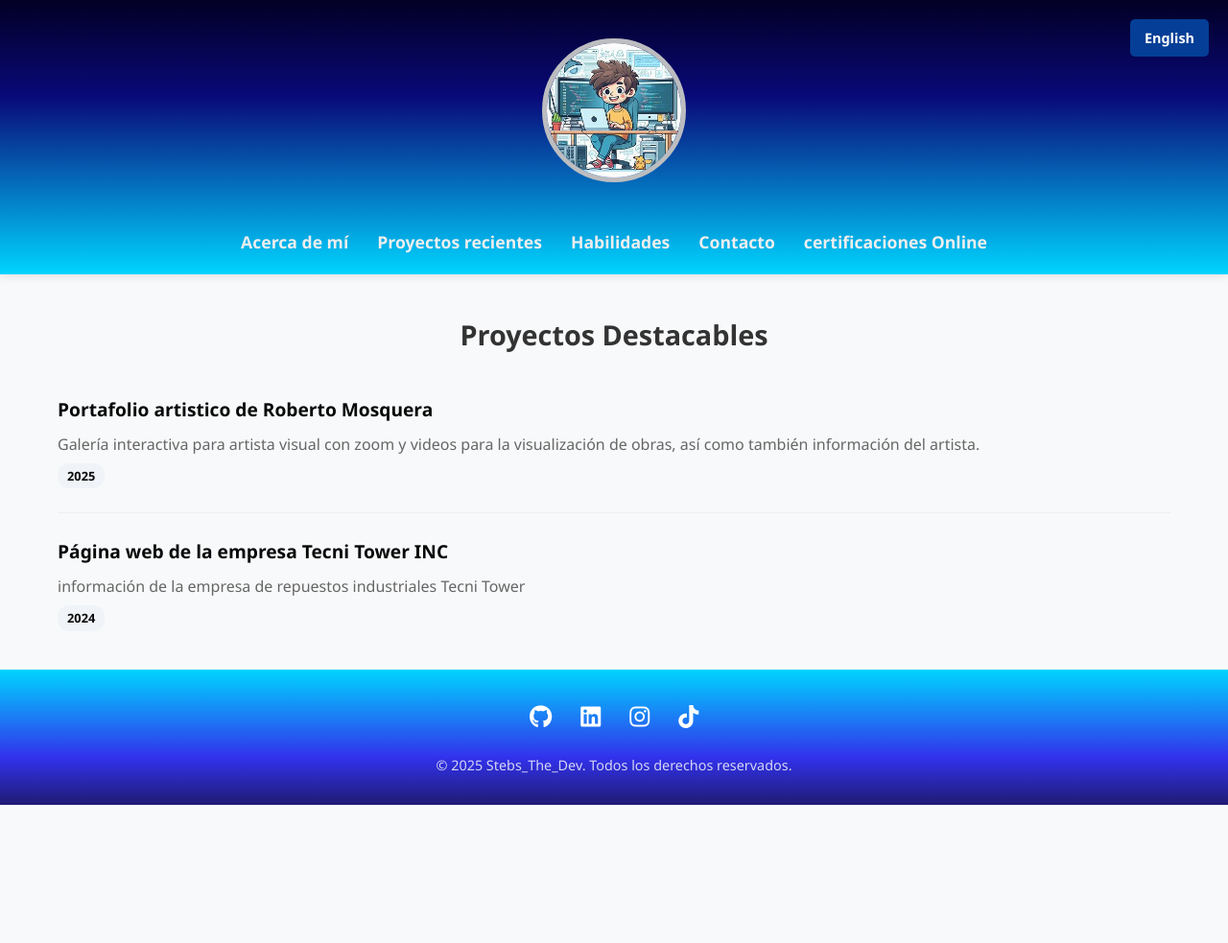
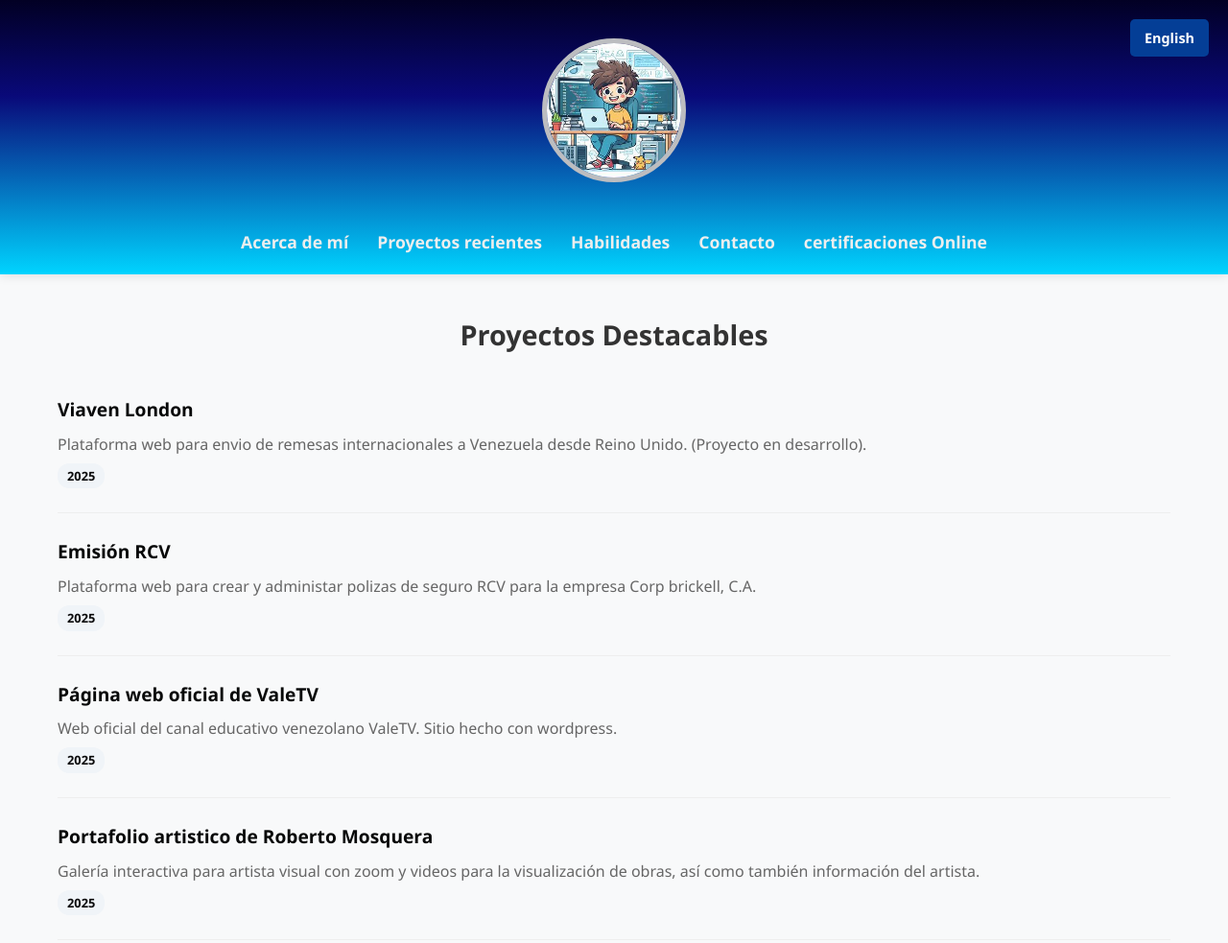
Before and after one commit to stebstheprogrammer/portfolio, a plain HTML site: page proyectos.html in a window 1280 px wide. Shown: the top 983 px of the page at 96% size. Before the commit the page ends 839 px from the top, so only its background shows below. Drawn offline with Linux system fonts and the light colour scheme.

Commit message:
nuevos proyectos

```diff
--- a/proyectos.html
+++ b/proyectos.html
@@ -34,6 +34,27 @@
                 <h2 class="section-title">Proyectos Destacables</h2>
                 <ul class="project-list">
                     <li class="project-item">
+                        <a href="https://viavenlondon.com" class="project-link" target="_blank">Viaven London</a>
+                        <p class="project-description">
+                            Plataforma web para envio de remesas internacionales a Venezuela desde Reino Unido. (Proyecto en desarrollo).
+                        </p>
+                        <span class="project-year">2025</span>
+                    </li>
+                    <li class="project-item">
+                        <a href="https://emision-rcv.com" class="project-link" target="_blank">Emisión RCV</a>
+                        <p class="project-description">
+                            Plataforma web para crear y administar polizas de seguro RCV para la empresa Corp brickell, C.A.
+                        </p>
+                        <span class="project-year">2025</span>
+                    </li>
+                    <li class="project-item">
+                        <a href="https://valetv.info" class="project-link" target="_blank">Página web oficial de ValeTV</a>
+                        <p class="project-description">
+                            Web oficial del canal educativo venezolano ValeTV. Sitio hecho con wordpress.
+                        </p>
+                        <span class="project-year">2025</span>
+                    </li>
+                    <li class="project-item">
                         <a href="https://robertomosquera.com" class="project-link" target="_blank">Portafolio artistico de Roberto Mosquera</a>
                         <p class="project-description">
                             Galería interactiva para artista visual con zoom y videos para la visualización de obras, así como también información del artista.
@@ -41,7 +62,7 @@
                         <span class="project-year">2025</span>
                     </li>
                     <li class="project-item">
-                        <a href="www.tecni-tower.com" class="project-link" target="_blank">Página web de la empresa Tecni Tower INC</a>
+                        <a href="https://www.tecni-tower.com" class="project-link" target="_blank">Página web de la empresa Tecni Tower INC</a>
                         <p class="project-description">
                             información de la empresa de repuestos industriales Tecni Tower
                         </p>
```
